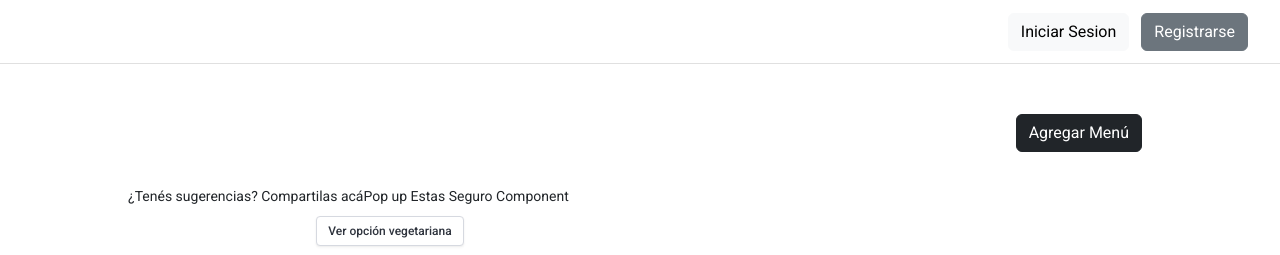
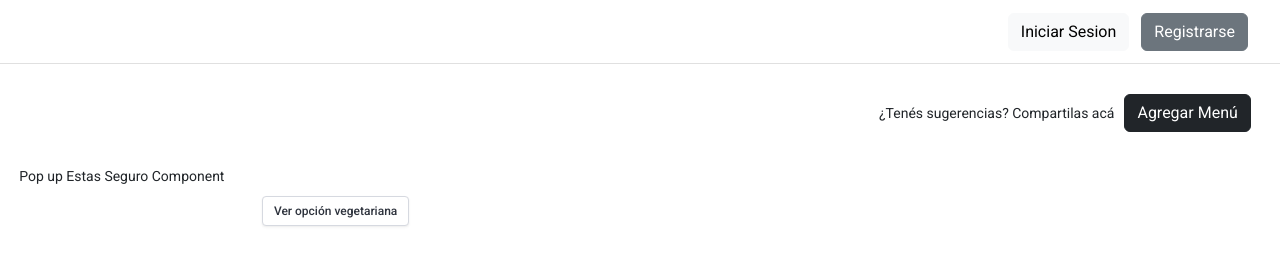
Before and after one commit to MarcosLevis/BuffetAngularCli, an Angular app: page /menu in a window 1280 px wide. Shown: the top 255 px of the page. Built offline with nearby package versions, Linux system fonts and the light colour scheme; no server answers.

Commit message:
tareas en el readme y cambios estéticos

```diff
--- a/src/app/components/core-layout/core-layout.component.css
+++ b/src/app/components/core-layout/core-layout.component.css
@@ -1,16 +1,3 @@
-/* .core-layout {
-    display: flex;
-    flex-direction: column;
-    height: 80vh; Asegura que el layout ocupe el alto de la pantalla
-  }
-
-.main-content {
-    display: flex;
-    align-items: center;
-    justify-content: center;
-    flex-grow: 1;
-} */
-
 .main-content {
   display: flex;
   flex-direction: column;
@@ -18,5 +5,5 @@
   justify-content: flex-start;
   width: 100%;
   min-height: 100vh; /* Usar toda la altura de la pantalla */
-  padding: 40px 10%; /* Añadir más espacio alrededor */
+  padding: 20px 1.5%; /* Añadir más espacio alrededor, antes era 40px 10% */
 }
--- a/src/app/components/menu/menu.component.html
+++ b/src/app/components/menu/menu.component.html
@@ -1,9 +1,10 @@
 <div  style="min-width: 100%;" class="buttons has-addons is-right">
+    <button type="button" class="popup" (click)="openDialog(PopupSugerirComponent,'450')"> <!--//cambiarponer NGIF para el cliente-->
+        ¿Tenés sugerencias? Compartilas acá
+    </button>
     <button class="btn btn-dark" style="margin: 10px;" (click)="openDialogCreateMenu()">Agregar Menú</button>
 </div>
-<button type="button" class="popup" (click)="openDialog(PopupSugerirComponent,'450')"> <!--//cambiarponer NGIF para el cliente-->
-    ¿Tenés sugerencias? Compartilas acá
-</button>
+
 
 <button type="button" class="popup" (click)="openDialog(PopupEstasSeguroComponent,'300')"> <!--//cambiarponer NGIF para el cliente-->
     Pop up Estas Seguro Component
@@ -17,7 +18,7 @@
         </div>
 
         <div class="carrusel">
-            <img src='assets/almuerzo.jpg' alt="Foto de menú" >
+            <img src='assets/almuerzo.jpg' alt="Foto de menú" > <!--FOTO-->
         </div>
 
 
```
Also changed, not shown: 1 other file (tests, documents, lock files or other folders).
